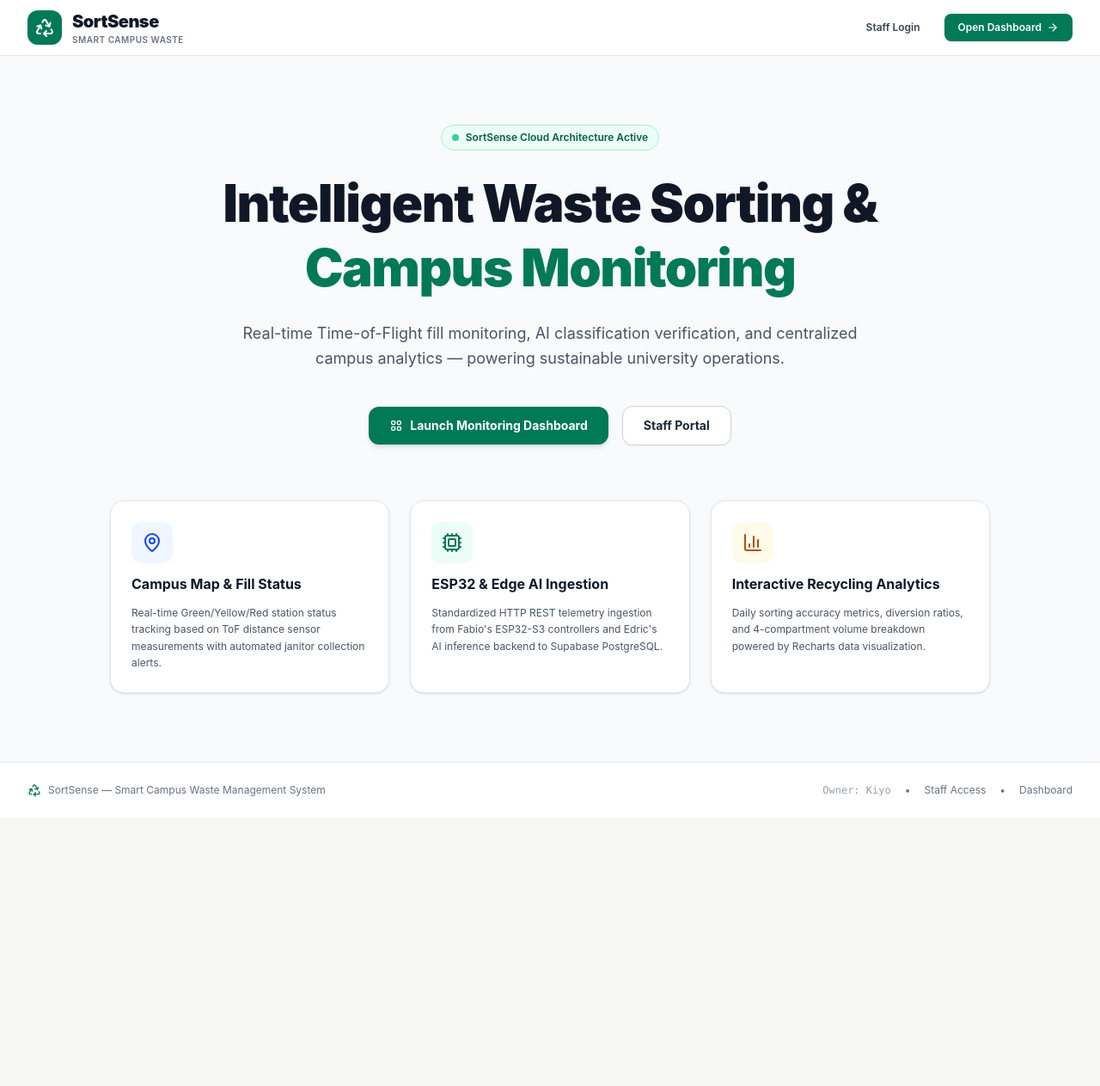
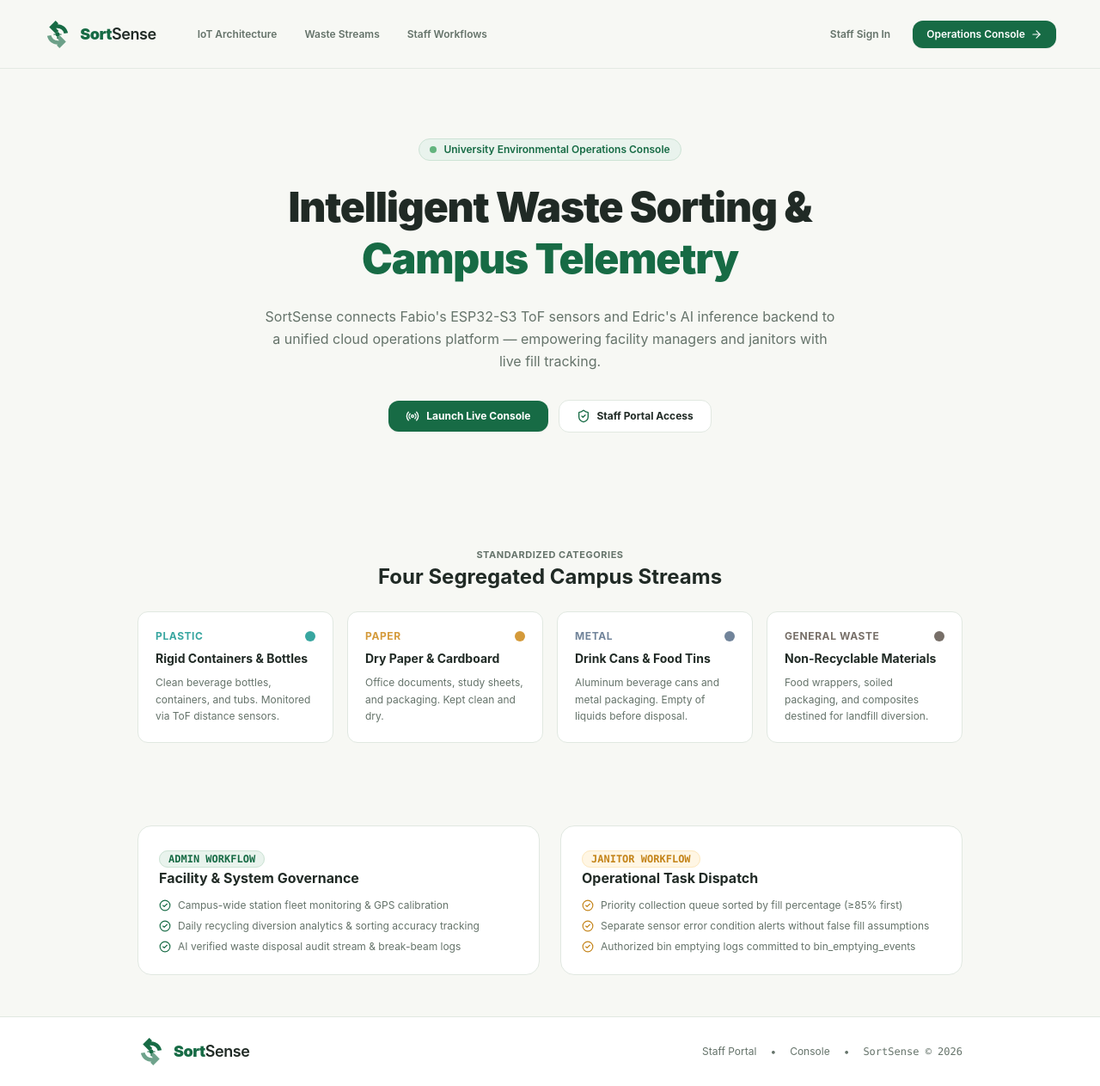
Before and after one commit to SortSense/SortSense-Website, a Next.js app: page / in a window 1280 px wide. Shown: the whole page at 86% size. Before the commit the page ends 951 px from the top, so only its background shows below. Built offline with nearby package versions, Linux system fonts and the light colour scheme.

Commit message:
feat(pages): redesign public landing page with floating pill header and staff login portal with Forest & Sage palette

```diff
--- a/app/login/page.tsx
+++ b/app/login/page.tsx
@@ -1,99 +1,130 @@
+'use client';
 
-'use client'
-
-import { useState } from 'react'
-import { useRouter } from 'next/navigation'
-import { createClient } from '@/lib/supabase/client'
+import React, { useState } from 'react';
+import { useRouter } from 'next/navigation';
+import { createClient } from '@/lib/supabase/client';
+import { BrandLogo } from '@/components/ui/brand-logo';
+import { Button } from '@/components/ui/button';
+import { Lock, Mail, AlertCircle, Shield } from 'lucide-react';
 
 export default function LoginPage() {
-  const router = useRouter()
-  const supabase = createClient()
+  const router = useRouter();
+  const supabase = createClient();
 
-  const [email, setEmail] = useState('')
-  const [password, setPassword] = useState('')
-  const [errorMessage, setErrorMessage] = useState('')
-  const [loading, setLoading] = useState(false)
+  const [email, setEmail] = useState('');
+  const [password, setPassword] = useState('');
+  const [errorMessage, setErrorMessage] = useState('');
+  const [loading, setLoading] = useState(false);
 
   async function handleLogin(event: React.FormEvent<HTMLFormElement>) {
-    event.preventDefault()
-
-    setLoading(true)
-    setErrorMessage('')
+    event.preventDefault();
+    setLoading(true);
+    setErrorMessage('');
 
     const { error } = await supabase.auth.signInWithPassword({
       email,
       password,
-    })
+    });
 
     if (error) {
-      setErrorMessage(error.message)
-      setLoading(false)
-      return
+      setErrorMessage(error.message);
+      setLoading(false);
+      return;
     }
 
-    router.push('/dashboard')
-    router.refresh()
+    router.push('/dashboard');
+    router.refresh();
   }
 
   return (
-    <main className="flex min-h-screen items-center justify-center bg-gray-50 px-4">
-      <div className="w-full max-w-md rounded-2xl bg-white p-8 shadow-lg">
-        <h1 className="mb-2 text-2xl font-bold text-gray-900">
-          SortSense
+    <main className="flex min-h-screen items-center justify-center bg-[#F7F8F4] px-4 py-12">
+      <div className="w-full max-w-md rounded-2xl bg-white p-8 border border-[#E1E8E1] shadow-sm space-y-6">
+        <div className="text-center space-y-2">
+          <div className="flex justify-center mb-2">
+            <BrandLogo />
+          </div>
+          <h1 className="text-xl font-bold text-[#202A25] font-display">
+            Staff Portal Sign In
           </h1>
+          <p className="text-xs text-[#65736A]">
+            Access the SortSense university operations console
+          </p>
+        </div>
 
-        <p className="mb-8 text-sm text-gray-500">
-          Sign in to your staff account
-        </p>
-
-        <form onSubmit={handleLogin} className="space-y-5">
+        <form onSubmit={handleLogin} className="space-y-4">
           <div>
-            <label htmlFor="email" className="mb-2 block text-sm font-medium">
-              Email
+            <label
+              htmlFor="email"
+              className="block text-xs font-semibold text-[#202A25] mb-1.5"
+            >
+              Email Address
             </label>
-
+            <div className="relative">
               <input
                 id="email"
                 type="email"
                 value={email}
-              onChange={(event) => setEmail(event.target.value)}
-              placeholder="Enter your email"
+                onChange={(e) => setEmail(e.target.value)}
+                placeholder="staff@university.edu"
                 required
-              className="w-full rounded-lg border border-gray-300 px-4 py-3"
+                className="w-full pl-9 pr-3 py-2.5 text-xs rounded-xl border border-[#E1E8E1] bg-[#F7F8F4] focus:bg-white focus:outline-none focus:ring-2 focus:ring-[#176B45]/20 focus:border-[#176B45] text-[#202A25] transition-all"
               />
+              <Mail className="w-4 h-4 text-[#65736A] absolute left-3 top-3 pointer-events-none" />
+            </div>
           </div>
 
           <div>
-            <label htmlFor="password" className="mb-2 block text-sm font-medium">
+            <label
+              htmlFor="password"
+              className="block text-xs font-semibold text-[#202A25] mb-1.5"
+            >
               Password
             </label>
-
+            <div className="relative">
               <input
                 id="password"
                 type="password"
                 value={password}
-              onChange={(event) => setPassword(event.target.value)}
-              placeholder="Enter your password"
+                onChange={(e) => setPassword(e.target.value)}
+                placeholder="••••••••••••"
                 required
-              className="w-full rounded-lg border border-gray-300 px-4 py-3"
+                className="w-full pl-9 pr-3 py-2.5 text-xs rounded-xl border border-[#E1E8E1] bg-[#F7F8F4] focus:bg-white focus:outline-none focus:ring-2 focus:ring-[#176B45]/20 focus:border-[#176B45] text-[#202A25] transition-all"
               />
+              <Lock className="w-4 h-4 text-[#65736A] absolute left-3 top-3 pointer-events-none" />
+            </div>
           </div>
 
           {errorMessage && (
-            <p className="text-sm text-red-600" role="alert">
-              {errorMessage}
-            </p>
+            <div
+              className="p-3 bg-[#FFF0EE] border border-[#FADAD7] rounded-xl text-xs text-[#C84F49] flex items-center gap-2"
+              role="alert"
+            >
+              <AlertCircle className="w-4 h-4 shrink-0" />
+              <span>{errorMessage}</span>
+            </div>
           )}
 
-          <button
+          <Button
             type="submit"
+            variant="primary"
+            size="lg"
             disabled={loading}
-            className="w-full rounded-lg bg-green-700 px-4 py-3 font-semibold text-white hover:bg-green-800 disabled:opacity-50"
+            className="w-full mt-2"
           >
-            {loading ? 'Signing in...' : 'Sign In'}
-          </button>
+            {loading ? 'Authenticating...' : 'Sign In to Console'}
+          </Button>
         </form>
+
+        <div className="p-3 rounded-xl bg-[#F7F8F4] border border-[#E1E8E1] text-[11px] text-[#65736A] space-y-1">
+          <div className="flex items-center gap-1.5 font-bold text-[#202A25]">
+            <Shield className="w-3.5 h-3.5 text-[#176B45]" />
+            <span>Role-Based Access</span>
+          </div>
+          <p>
+            Supports authenticated <code>ADMIN</code> and <code>JANITOR</code> accounts via Supabase Auth and the <code>profiles</code> table.
+          </p>
+        </div>
       </div>
     </main>
-  )
+  );
 }
--- a/app/page.tsx
+++ b/app/page.tsx
@@ -1,144 +1,241 @@
+'use client';
+
+import React, { useState, useEffect } from 'react';
 import Link from 'next/link';
+import { BrandLogo } from '@/components/ui/brand-logo';
 import {
-  Recycle,
-  MapPin,
-  BarChart3,
-  Cpu,
+  Radio,
   ArrowRight,
+  ShieldCheck,
+  CheckCircle2,
 } from 'lucide-react';
 
-export default function Home() {
+export default function HomePage() {
+  const [isScrolled, setIsScrolled] = useState(false);
+
+  useEffect(() => {
+    let ticking = false;
+    const handleScroll = () => {
+      if (!ticking) {
+        window.requestAnimationFrame(() => {
+          setIsScrolled(window.scrollY > 30);
+          ticking = false;
+        });
+        ticking = true;
+      }
+    };
+    window.addEventListener('scroll', handleScroll, { passive: true });
+    return () => window.removeEventListener('scroll', handleScroll);
+  }, []);
+
   return (
-    <div className="min-h-screen bg-slate-50 text-gray-900 flex flex-col font-sans">
-      {/* Navbar */}
-      <header className="bg-white/90 backdrop-blur-md border-b border-gray-200 sticky top-0 z-20">
-        <div className="max-w-7xl mx-auto px-4 sm:px-6 lg:px-8 h-16 flex items-center justify-between">
-          <div className="flex items-center gap-3">
-            <div className="w-10 h-10 rounded-xl bg-emerald-700 flex items-center justify-center text-white shadow-sm">
-              <Recycle className="w-6 h-6" />
-            </div>
-            <div>
-              <span className="text-xl font-black text-gray-900 tracking-tight block">SortSense</span>
-              <span className="text-[10px] text-gray-500 uppercase tracking-wider block font-semibold">
-                Smart Campus Waste
-              </span>
-            </div>
-          </div>
+    <div className="min-h-screen bg-[#F7F8F4] text-[#202A25] flex flex-col font-sans">
+      {/* Floating Pill Header Shell */}
+      <div className={`site-header-wrapper ${isScrolled ? 'is-scrolled' : ''}`}>
+        <header className={`site-header ${isScrolled ? 'is-scrolled' : ''}`}>
+          <BrandLogo />
 
-          <div className="flex items-center gap-3">
+          <nav className="hidden md:flex items-center gap-8 text-xs font-semibold text-[#65736A]">
+            <a href="#architecture" className="hover:text-[#176B45] transition-colors">
+              IoT Architecture
+            </a>
+            <a href="#streams" className="hover:text-[#176B45] transition-colors">
+              Waste Streams
+            </a>
+            <a href="#roles" className="hover:text-[#176B45] transition-colors">
+              Staff Workflows
+            </a>
+          </nav>
+
+          <div className="ml-auto flex items-center gap-3">
             <Link
               href="/login"
-              className="px-4 py-2 text-xs font-semibold text-gray-700 hover:text-gray-900 hover:bg-gray-100 rounded-lg transition-colors"
+              className="px-3.5 py-1.5 text-xs font-semibold text-[#65736A] hover:text-[#176B45] hover:bg-[#E9F3ED] rounded-lg transition-colors"
             >
-              Staff Login
+              Staff Sign In
             </Link>
+
             <Link
               href="/dashboard"
-              className="inline-flex items-center gap-1.5 px-4 py-2 text-xs font-semibold text-white bg-emerald-700 hover:bg-emerald-800 rounded-lg transition-colors shadow-sm"
+              className="inline-flex items-center gap-1.5 px-4 py-2 text-xs font-semibold text-white bg-[#176B45] hover:bg-[#0F4C35] rounded-xl shadow-xs transition-all active:translate-y-[1px]"
             >
-              Open Dashboard
+              <span>Operations Console</span>
               <ArrowRight className="w-3.5 h-3.5" />
             </Link>
           </div>
+        </header>
       </div>
-      </header>
 
       {/* Hero Section */}
-      <section className="relative overflow-hidden py-20 px-4 sm:px-6 lg:px-8 max-w-7xl mx-auto w-full flex-1 flex flex-col justify-center">
-        <div className="text-center max-w-3xl mx-auto space-y-6">
-          <div className="inline-flex items-center gap-2 px-3 py-1.5 rounded-full bg-emerald-50 text-emerald-800 border border-emerald-200 text-xs font-semibold">
-            <span className="w-2 h-2 rounded-full bg-emerald-500 animate-pulse" />
-            SortSense Cloud Architecture Active
+      <section className="py-20 px-4 sm:px-6 lg:px-8 max-w-5xl mx-auto w-full text-center space-y-6">
+        <div className="inline-flex items-center gap-2 px-3 py-1 rounded-full bg-[#E9F3ED] text-[#176B45] border border-[#CDE3D5] text-xs font-semibold">
+          <span className="w-2 h-2 rounded-full bg-[#48A868] animate-pulse" />
+          <span>University Environmental Operations Console</span>
         </div>
 
-          <h1 className="text-4xl sm:text-6xl font-black text-gray-900 tracking-tight leading-tight">
-            Intelligent Waste Sorting &amp; <span className="text-emerald-700">Campus Monitoring</span>
+        <h1 className="text-4xl sm:text-5xl font-black text-[#202A25] tracking-tight font-display leading-tight max-w-3xl mx-auto">
+          Intelligent Waste Sorting &amp;{' '}
+          <span className="text-[#176B45]">Campus Telemetry</span>
         </h1>
 
-          <p className="text-base sm:text-lg text-gray-600 leading-relaxed">
-            Real-time Time-of-Flight fill monitoring, AI classification verification, and centralized campus analytics — powering sustainable university operations.
+        <p className="text-sm sm:text-base text-[#65736A] max-w-2xl mx-auto leading-relaxed">
+          SortSense connects Fabio&apos;s ESP32-S3 ToF sensors and Edric&apos;s AI inference backend to a unified
+          cloud operations platform — empowering facility managers and janitors with live fill tracking.
         </p>
 
-          <div className="flex flex-wrap items-center justify-center gap-4 pt-4">
+        <div className="flex flex-wrap items-center justify-center gap-3 pt-2">
           <Link
             href="/dashboard"
-              className="inline-flex items-center gap-2 px-6 py-3 rounded-xl bg-emerald-700 hover:bg-emerald-800 text-white font-bold text-sm shadow-md transition-all hover:shadow-lg"
+            className="inline-flex items-center gap-2 px-5 py-2.5 rounded-xl bg-[#176B45] hover:bg-[#0F4C35] text-white text-xs font-bold shadow-xs transition-all active:translate-y-[1px]"
           >
-              <LayoutDashboardIcon className="w-4 h-4" />
-              Launch Monitoring Dashboard
+            <Radio className="w-4 h-4" />
+            <span>Launch Live Console</span>
           </Link>
 
           <Link
             href="/login"
-              className="inline-flex items-center gap-2 px-6 py-3 rounded-xl bg-white hover:bg-gray-100 text-gray-800 border border-gray-300 font-bold text-sm shadow-xs transition-colors"
+            className="inline-flex items-center gap-2 px-5 py-2.5 rounded-xl bg-white hover:bg-[#E9F3ED] text-[#202A25] border border-[#E1E8E1] text-xs font-bold transition-all active:translate-y-[1px]"
           >
-              Staff Portal
+            <ShieldCheck className="w-4 h-4 text-[#176B45]" />
+            <span>Staff Portal Access</span>
           </Link>
         </div>
+      </section>
+
+      {/* 4 Standardized Waste Streams */}
+      <section id="streams" className="py-12 px-4 sm:px-6 lg:px-8 max-w-5xl mx-auto w-full space-y-6">
+        <div className="text-center space-y-1">
+          <span className="text-[11px] font-bold text-[#65736A] uppercase tracking-wider font-display">
+            Standardized Categories
+          </span>
+          <h2 className="text-2xl font-bold text-[#202A25] font-display">
+            Four Segregated Campus Streams
+          </h2>
         </div>
 
-        {/* Feature Cards Grid */}
-        <div className="grid grid-cols-1 md:grid-cols-3 gap-6 mt-16 max-w-5xl mx-auto w-full">
-          {/* Card 1 */}
-          <div className="bg-white p-6 rounded-2xl border border-gray-200 shadow-sm space-y-3">
-            <div className="w-12 h-12 rounded-xl bg-blue-50 text-blue-700 flex items-center justify-center">
-              <MapPin className="w-6 h-6" />
+        <div className="grid grid-cols-1 sm:grid-cols-2 lg:grid-cols-4 gap-4">
+          <div className="p-5 rounded-xl bg-white border border-[#E1E8E1] space-y-2">
+            <div className="flex items-center justify-between">
+              <span className="text-xs font-bold text-[#38A6A0] uppercase tracking-wider font-display">
+                Plastic
+              </span>
+              <span className="w-3 h-3 rounded-full bg-[#38A6A0]" />
             </div>
-            <h3 className="text-base font-bold text-gray-900">Campus Map &amp; Fill Status</h3>
-            <p className="text-xs text-gray-600 leading-relaxed">
-              Real-time Green/Yellow/Red station status tracking based on ToF distance sensor measurements with automated janitor collection alerts.
+            <h3 className="font-bold text-sm text-[#202A25]">Rigid Containers &amp; Bottles</h3>
+            <p className="text-xs text-[#65736A] leading-relaxed">
+              Clean beverage bottles, containers, and tubs. Monitored via ToF distance sensors.
             </p>
           </div>
 
-          {/* Card 2 */}
-          <div className="bg-white p-6 rounded-2xl border border-gray-200 shadow-sm space-y-3">
-            <div className="w-12 h-12 rounded-xl bg-emerald-50 text-emerald-700 flex items-center justify-center">
-              <Cpu className="w-6 h-6" />
+          <div className="p-5 rounded-xl bg-white border border-[#E1E8E1] space-y-2">
+            <div className="flex items-center justify-between">
+              <span className="text-xs font-bold text-[#D49A3A] uppercase tracking-wider font-display">
+                Paper
+              </span>
+              <span className="w-3 h-3 rounded-full bg-[#D49A3A]" />
             </div>
-            <h3 className="text-base font-bold text-gray-900">ESP32 &amp; Edge AI Ingestion</h3>
-            <p className="text-xs text-gray-600 leading-relaxed">
-              Standardized HTTP REST telemetry ingestion from Fabio&apos;s ESP32-S3 controllers and Edric&apos;s AI inference backend to Supabase PostgreSQL.
+            <h3 className="font-bold text-sm text-[#202A25]">Dry Paper &amp; Cardboard</h3>
+            <p className="text-xs text-[#65736A] leading-relaxed">
+              Office documents, study sheets, and packaging. Kept clean and dry.
             </p>
           </div>
 
-          {/* Card 3 */}
-          <div className="bg-white p-6 rounded-2xl border border-gray-200 shadow-sm space-y-3">
-            <div className="w-12 h-12 rounded-xl bg-amber-50 text-amber-700 flex items-center justify-center">
-              <BarChart3 className="w-6 h-6" />
+          <div className="p-5 rounded-xl bg-white border border-[#E1E8E1] space-y-2">
+            <div className="flex items-center justify-between">
+              <span className="text-xs font-bold text-[#71849A] uppercase tracking-wider font-display">
+                Metal
+              </span>
+              <span className="w-3 h-3 rounded-full bg-[#71849A]" />
             </div>
-            <h3 className="text-base font-bold text-gray-900">Interactive Recycling Analytics</h3>
-            <p className="text-xs text-gray-600 leading-relaxed">
-              Daily sorting accuracy metrics, diversion ratios, and 4-compartment volume breakdown powered by Recharts data visualization.
+            <h3 className="font-bold text-sm text-[#202A25]">Drink Cans &amp; Food Tins</h3>
+            <p className="text-xs text-[#65736A] leading-relaxed">
+              Aluminum beverage cans and metal packaging. Empty of liquids before disposal.
+            </p>
+          </div>
+
+          <div className="p-5 rounded-xl bg-white border border-[#E1E8E1] space-y-2">
+            <div className="flex items-center justify-between">
+              <span className="text-xs font-bold text-[#776F68] uppercase tracking-wider font-display">
+                General Waste
+              </span>
+              <span className="w-3 h-3 rounded-full bg-[#776F68]" />
+            </div>
+            <h3 className="font-bold text-sm text-[#202A25]">Non-Recyclable Materials</h3>
+            <p className="text-xs text-[#65736A] leading-relaxed">
+              Food wrappers, soiled packaging, and composites destined for landfill diversion.
             </p>
           </div>
         </div>
       </section>
 
-      {/* Footer */}
-      <footer className="border-t border-gray-200 bg-white py-6">
-        <div className="max-w-7xl mx-auto px-4 sm:px-6 lg:px-8 flex flex-col sm:flex-row items-center justify-between text-xs text-gray-500 gap-4">
-          <div className="flex items-center gap-2">
-            <Recycle className="w-4 h-4 text-emerald-700" />
-            <span>SortSense — Smart Campus Waste Management System</span>
+      {/* Role Workflows Overview */}
+      <section id="roles" className="py-12 px-4 sm:px-6 lg:px-8 max-w-5xl mx-auto w-full space-y-6">
+        <div className="grid grid-cols-1 md:grid-cols-2 gap-6">
+          <div className="p-6 rounded-2xl bg-white border border-[#E1E8E1] space-y-3">
+            <span className="px-2.5 py-0.5 rounded-full text-xs font-mono font-bold bg-[#E9F3ED] text-[#176B45] border border-[#CDE3D5]">
+              ADMIN WORKFLOW
+            </span>
+            <h3 className="text-base font-bold text-[#202A25] font-display">
+              Facility &amp; System Governance
+            </h3>
+            <ul className="text-xs text-[#65736A] space-y-2">
+              <li className="flex items-center gap-2">
+                <CheckCircle2 className="w-3.5 h-3.5 text-[#176B45]" />
+                Campus-wide station fleet monitoring &amp; GPS calibration
+              </li>
+              <li className="flex items-center gap-2">
+                <CheckCircle2 className="w-3.5 h-3.5 text-[#176B45]" />
+                Daily recycling diversion analytics &amp; sorting accuracy tracking
+              </li>
+              <li className="flex items-center gap-2">
+                <CheckCircle2 className="w-3.5 h-3.5 text-[#176B45]" />
+                AI verified waste disposal audit stream &amp; break-beam logs
+              </li>
+            </ul>
           </div>
 
+          <div className="p-6 rounded-2xl bg-white border border-[#E1E8E1] space-y-3">
+            <span className="px-2.5 py-0.5 rounded-full text-xs font-mono font-bold bg-[#FFF6E4] text-[#C48419] border border-[#FDE8BF]">
+              JANITOR WORKFLOW
+            </span>
+            <h3 className="text-base font-bold text-[#202A25] font-display">
+              Operational Task Dispatch
+            </h3>
+            <ul className="text-xs text-[#65736A] space-y-2">
+              <li className="flex items-center gap-2">
+                <CheckCircle2 className="w-3.5 h-3.5 text-[#C48419]" />
+                Priority collection queue sorted by fill percentage (≥85% first)
+              </li>
+              <li className="flex items-center gap-2">
+                <CheckCircle2 className="w-3.5 h-3.5 text-[#C48419]" />
+                Separate sensor error condition alerts without false fill assumptions
+              </li>
+              <li className="flex items-center gap-2">
+                <CheckCircle2 className="w-3.5 h-3.5 text-[#C48419]" />
+                Authorized bin emptying logs committed to bin_emptying_events
+              </li>
+            </ul>
+          </div>
+        </div>
+      </section>
+
+      {/* Footer */}
+      <footer className="mt-auto border-t border-[#E1E8E1] bg-white py-6">
+        <div className="max-w-5xl mx-auto px-4 sm:px-6 lg:px-8 flex flex-col sm:flex-row items-center justify-between text-xs text-[#65736A] gap-4">
+          <BrandLogo />
           <div className="flex items-center gap-4">
-            <span className="font-mono text-gray-400">Owner: Kiyo</span>
+            <Link href="/login" className="hover:text-[#176B45] transition-colors">
+              Staff Portal
+            </Link>
             <span>•</span>
-            <Link href="/login" className="hover:text-emerald-700">Staff Access</Link>
+            <Link href="/dashboard" className="hover:text-[#176B45] transition-colors">
+              Console
+            </Link>
             <span>•</span>
-            <Link href="/dashboard" className="hover:text-emerald-700">Dashboard</Link>
+            <span className="font-mono text-[#65736A]">SortSense © {new Date().getFullYear()}</span>
           </div>
         </div>
       </footer>
     </div>
   );
 }
-
-function LayoutDashboardIcon({ className }: { className?: string }) {
-  return (
-    <svg className={className} fill="none" viewBox="0 0 24 24" stroke="currentColor">
-      <path strokeLinecap="round" strokeLinejoin="round" strokeWidth={2} d="M4 6a2 2 0 012-2h2a2 2 0 012 2v2a2 2 0 01-2 2H6a2 2 0 01-2-2V6zM14 6a2 2 0 012-2h2a2 2 0 012 2v2a2 2 0 01-2 2h-2a2 2 0 01-2-2V6zM4 16a2 2 0 012-2h2a2 2 0 012 2v2a2 2 0 01-2 2H6a2 2 0 01-2-2v-2zM14 16a2 2 0 012-2h2a2 2 0 012 2v2a2 2 0 01-2 2h-2a2 2 0 01-2-2v-2z" />
-    </svg>
-  );
-}
```
Lines whose indentation alone changed are shown as unchanged.
